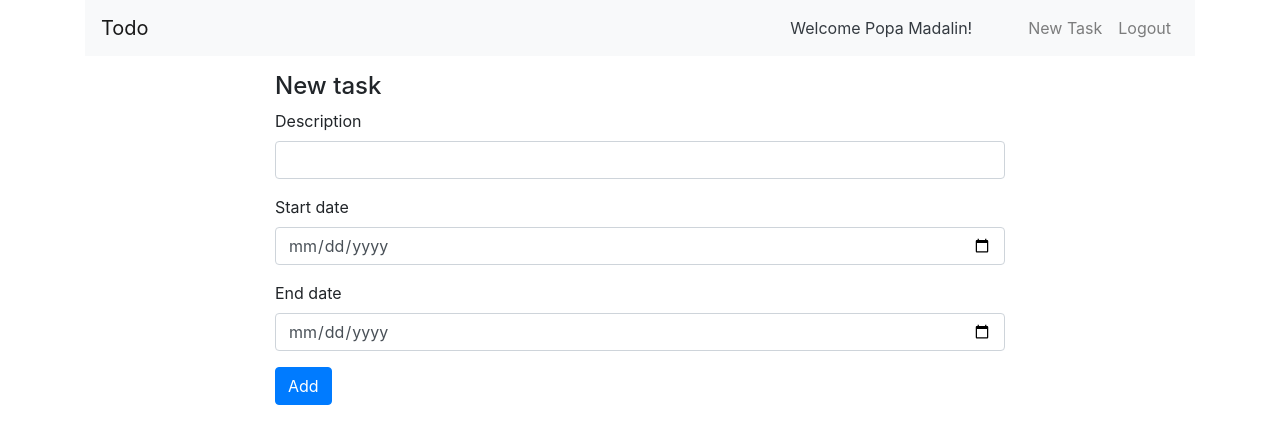
After one commit to ppmadalin/todoweb, a Flask app: page /add-task in a window 1280 px wide. The commit adds this page. Shown: the top 444 px of the page. Run offline with Flask 2, Linux system fonts and the light colour scheme; a user stored in the database is signed in; some libraries are stand-ins or nearby versions.

Commit message:
register, login, add_task

```diff
--- a/templates/nav.html
+++ b/templates/nav.html
@@ -1,16 +1,16 @@
 <div class="container pb-3">
   <nav class="navbar navbar-expand-lg navbar-light bg-light">
     <a class="navbar-brand" href="{{ url_for('todo_app.index') }}">
-        ToDo App
+        Todo
     </a>
     <div class="collapse navbar-collapse" id="navbarSupportedContent">
       <ul class="navbar-nav ml-auto">
         {% if session.id %}
-        <li class="nav-item">
-          <span class="navbar-text text-dark">{{ session.full_name }}</span>
+        <li class="nav-item mr-5">
+          <span class="navbar-text text-dark">Welcome {{ session.full_name }}!</span>
         </li>
         <li class="nav-item">
-          <a class="nav-link" href="{{ url_for('todo_app.task')}}">
+          <a class="nav-link" href="{{ url_for('todo_app.add_task')}}">
             New Task
           </a>
         </li>
@@ -19,6 +19,9 @@
         </li>
         {% else %}
         <li class="nav-item">
+          <a class="nav-link" href="{{ url_for('user_app.register')}}">Register</a>
+        </li>
+        <li class="nav-item">
           <a class="nav-link" href="{{ url_for('user_app.login')}}">Login</a>
         </li>
         {% endif %}
--- /dev/null
+++ b/templates/todo/add_task.html
@@ -0,0 +1,34 @@
+{% extends "base.html" %}
+
+{% block title %}New Task{% endblock %}
+
+{% block nav %}{% include 'nav.html' %}{% endblock %}
+
+{% block content %}
+
+<div class="row">
+
+  <div class="offset-md-2 col-md-8">
+
+    {% include '_flashmessages.html'  %}
+
+    <h4>New task</h4>
+
+    {% from "_formhelpers.html" import render_field %}
+
+    <form method="POST" action="{{ url_for('.add_task')}}" role="form">
+
+      {{ form.hidden_tag() }}
+
+      {{ render_field(form.description, class='form-control') }}
+      {{ render_field(form.start_date, class='form-control') }}
+      {{ render_field(form.end_date, class='form-control') }}
+
+      <button type="submit" class="btn btn-primary">Add</button>
+
+    </form>
+
+  </div>
+
+</div>
+{% endblock %}
--- /dev/null
+++ b/todo/forms.py
@@ -0,0 +1,17 @@
+"""
+forms.py
+
+Contains add new task form
+"""
+from flask import session
+from flask_wtf import FlaskForm
+from wtforms import validators
+from wtforms import StringField
+from wtforms.fields.html5 import DateField
+from wtforms import BooleanField
+
+
+class AddTaskForm(FlaskForm):
+   description = StringField('Description', [validators.InputRequired()])
+   start_date = DateField('Start date')
+   end_date = DateField('End date')
--- a/todo/views.py
+++ b/todo/views.py
@@ -5,7 +5,17 @@ Contains all the views related to todo app
 """
 from flask import Blueprint
 from flask import render_template
+from flask import session
+from flask import redirect
+from flask import url_for
+from flask import flash
+
+
+from application import db
+from .forms import AddTaskForm
 from .models import Task
+from user.models import User
+from user.decorators import login_required
 
 
 todo_app = Blueprint('todo_app', __name__)
@@ -16,11 +26,28 @@ def index():
     """
     Index page
     """
-    return render_template('todo/index.html', title='test')
+    tasks = Task.query.all()
 
-@todo_app.route('/task')
-def task():
+    return render_template('todo/index.html', tasks=tasks )
+
+@todo_app.route('/add-task', methods=('GET', 'POST'))
+@login_required
+def add_task():
     """
     Task page
     """
-    return '<h1>Task</h1>'
+    form = AddTaskForm()
+    if form.validate_on_submit():
+        user = User.query.get(session['id'])
+        task = Task(
+            user,
+            form.description.data,
+            form.start_date.data,
+            form.end_date.data,
+        )
+
+        db.session.add(task)
+        db.session.commit()
+        flash('Task was added successfully')
+        return redirect(url_for('.index'))
+    return render_template('todo/add_task.html', form=form)
--- /dev/null
+++ b/user/decorators.py
@@ -0,0 +1,12 @@
+from functools import wraps
+from flask import session, flash, redirect, url_for, request
+
+
+def login_required(f):
+    @wraps(f)
+    def decorated_function(*args, **kwargs):
+        if session.get('id') == None:
+            flash('Please login')
+            return redirect(url_for('user_app.login', next=request.url))
+        return f(*args, **kwargs)
+    return decorated_function
```
Also changed, not shown: migrations/versions/a56805d5dd36_.py (renamed from migrations/versions/0c7f1b121f05_.py, +4 -4 lines), templates/todo/index.html (+5 -2 lines), templates/todo/tasks.html (added, +23 -0 lines), todo/models.py (+20 -2 lines), instances/todo.db.
